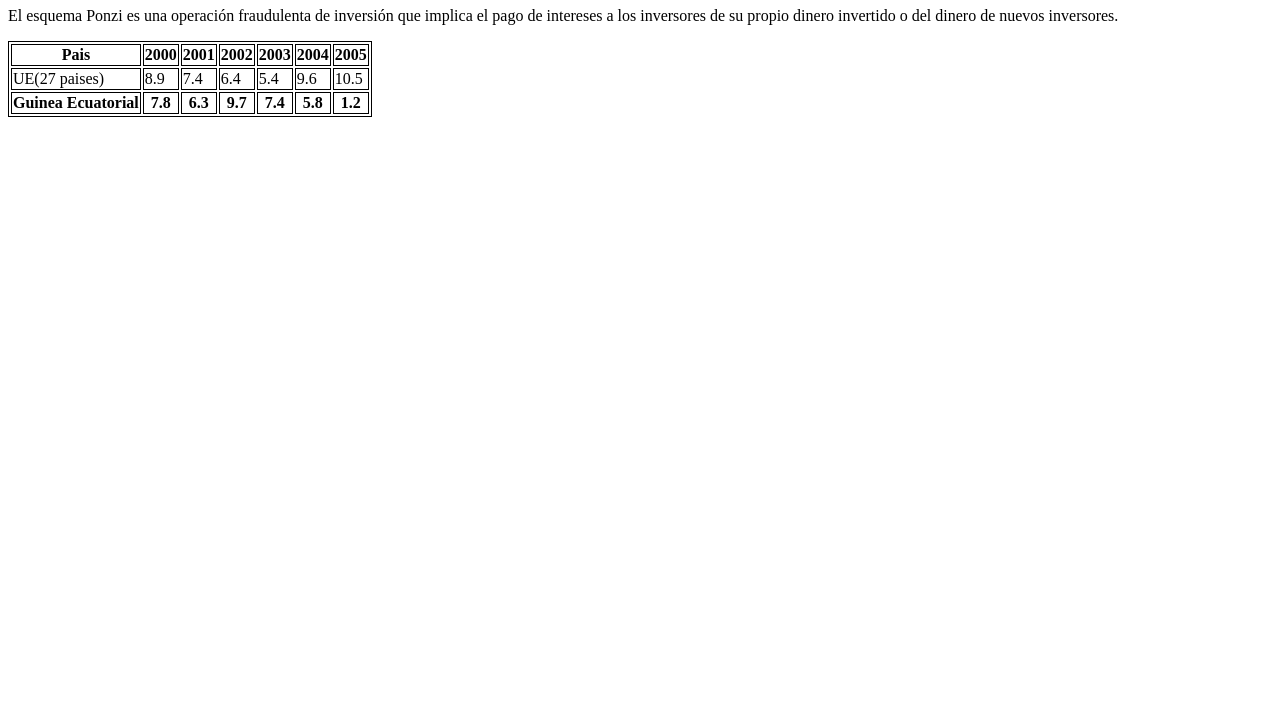
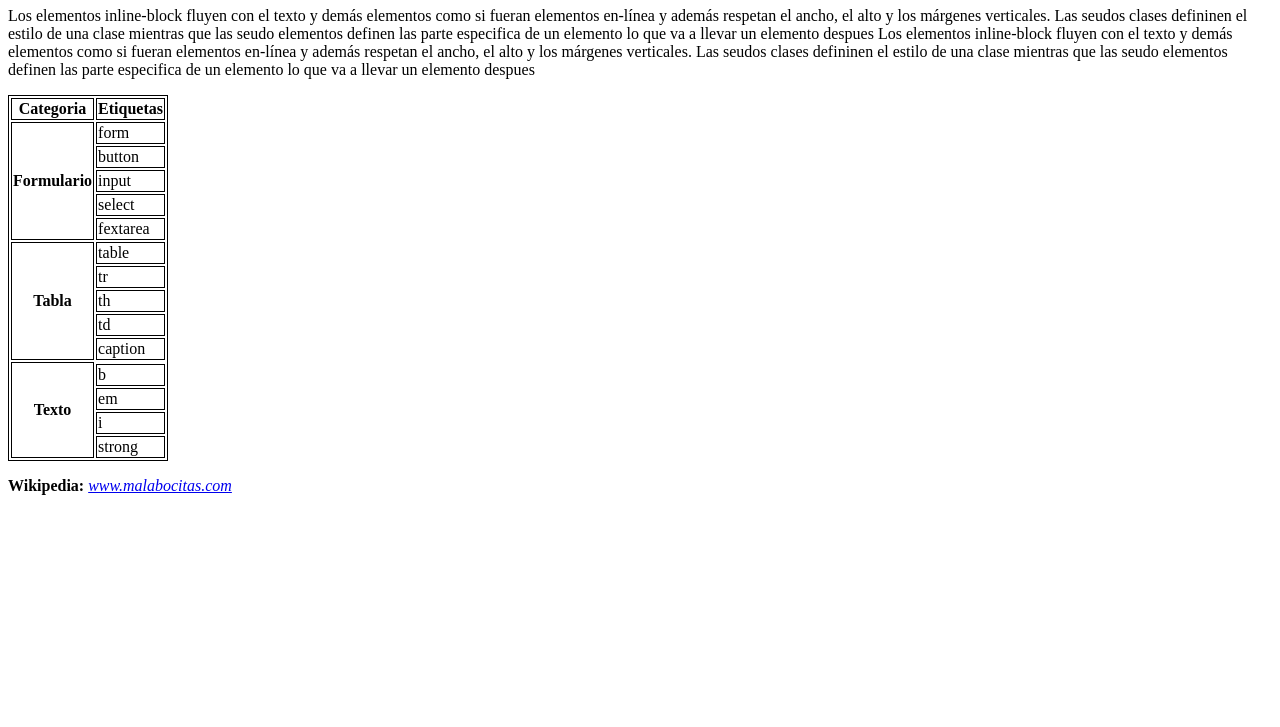
Before and after one commit to africanoprogramer/ejerciciosdehtmlycss, a plain HTML site: page index.html in a window 1280 px wide. Shown: the part 73-800 px from the top of the page. Drawn offline with Linux system fonts and the light colour scheme.

Commit message:
en la oficina empezando con el ultimo ejercicio

```diff
--- a/index.html
+++ b/index.html
@@ -2,7 +2,7 @@
 
 <html lang="es">
   <head>
-    <meta http-equiv="Content-Type" content="text/html;charset=UTF-8">
+    <meta http-equiv="Content-Type" content="text/html" charset="utf-8">
     <title>My wen</title>
     <style>
       table,tr,th,td {
@@ -14,43 +14,81 @@
     <nav></nav>
   </header>
   <body>
+ <h1>El desempleo en Guinea Ecuatorial</h1>
     <main>
-      <h1>FEl desempleo en España</h1>
+      <section>
 <p>
-        El esquema Ponzi es una operación fraudulenta de inversión que implica
-        el pago de intereses a los inversores de su propio dinero invertido o
-        del dinero de nuevos inversores.
+  Los elementos inline-block fluyen con el texto y demás elementos como si fueran elementos en-línea y además respetan el ancho, el alto y los márgenes verticales.
+  Las seudos clases defininen el estilo de una clase mientras que las seudo elementos definen las parte especifica de un elemento lo que va a llevar un elemento despues
+  Los elementos inline-block fluyen con el texto y demás elementos como si fueran elementos en-línea y además respetan el ancho, el alto y los márgenes verticales.
+  Las seudos clases defininen el estilo de una clase
+  mientras que las seudo elementos definen las parte especifica de un elemento lo que va a llevar un elemento despues
 </p>
+
 <table>
+<tr><th>Categoria</th><th>Etiquetas</th></tr>
+<tr><th rowspan="5">Formulario</th><td>form</td></tr>
 <tr>
-          <th>Pais</th>
-          <th>2000</th>
-          <th>2001</th>
-          <th>2002</th>
-          <th>2003</th>
-          <th>2004</th>
-          <th>2005</th>
+  <td>button</td>
 </tr>
 <tr>
-          <td>UE(27 paises)</td>
-          <td>8.9</td>
-          <td>7.4</td>
-          <td>6.4</td>
-          <td>5.4</td>
-          <td>9.6</td>
-          <td>10.5</td>
+  <td>input</td>
 </tr>
 <tr>
-          <th>Guinea Ecuatorial</th>
-          <th>7.8</th>
-          <th>6.3</th>
-          <th>9.7</th>
-          <th>7.4</th>
-          <th>5.8</th>
-          <th>1.2</th>
+  <td>select</td>
+</tr>
+<tr>
+  <td>fextarea</td>
+</tr>
+<tr>
+  <th rowspan="5">Tabla</th><td>table</td>
+</tr>
+<tr>
+  <td>tr</td>
+</tr>
+<tr>
+  <td>th</td>
+</tr>
+<tr>
+  <td>td</td>
+</tr>
+<tr>
+  <td>caption</td>
+</tr>
+<tr>
+  <th rowspan="5">Texto</th>
+</tr>
+<tr>
+  <td>b</td>
+
+</tr>
+<tr>
+  <td>em</td>
+
+</tr>
+<tr>
+ <td>i</td>
+
+</tr>
+<tr>
+    <td>strong</td>
+
 </tr>
 
     </table>
+
+    <p>
+      <strong>Wikipedia: </strong> <em>
+        <a href="#">www.malabocitas.com</a>
+      </em>
+    </p>
+      </section>
     </main>
+
+
+
+
+
+
   </body>
 </html>
```
Also changed, not shown: ejercicios.txt. Lines whose indentation alone changed are shown as unchanged.
